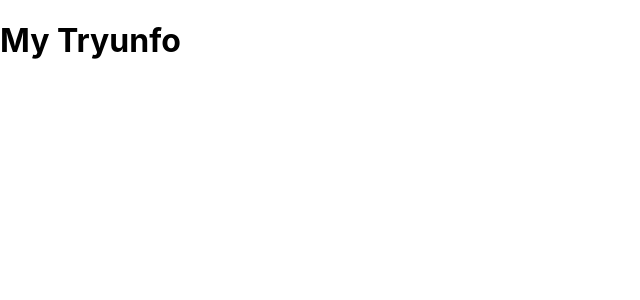
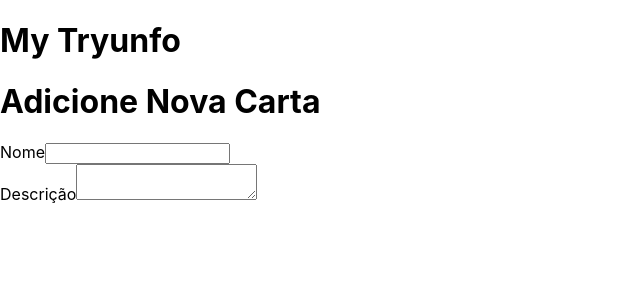
Before and after one commit to sergioajiki/tryunfo, a React (Create React App) app: page / in a window 1280 px wide. Shown: the top 300 px of the page, without its empty margins (0-640 px from the left). Built offline with nearby package versions, Linux system fonts and the light colour scheme.

Commit message:
criando comp Form

```diff
--- a/src/App.js
+++ b/src/App.js
@@ -1,10 +1,12 @@
 import React from 'react';
+import Form from './components/Form';
 
 class App extends React.Component {
   render() {
     return (
       <div>
         <h1>My Tryunfo</h1>
+        <Form />
       </div>
     );
   }
--- /dev/null
+++ b/src/components/Form.js
@@ -0,0 +1,40 @@
+import React from 'react';
+
+class Form extends React.Component {
+  render() {
+    return (
+      <>
+        <h1>Adicione Nova Carta</h1>
+        <form>
+          <label htmlFor="name">
+            Nome
+            <input
+              data-testid="name-input"
+              id="name"
+              name="name"
+              type="text"
+              maxLength="40"
+              required
+            />
+          </label>
+          <br />
+          <label htmlFor="descricao">
+            Descrição
+            <textarea
+              data-testid="description-input"
+              id="descricao"
+              name="descricao"
+              type="text"
+              maxLength="500"
+              required
+            />
+          </label>
+
+        </form>
+      </>
+
+    );
+  }
+}
+
+export default Form;
```
